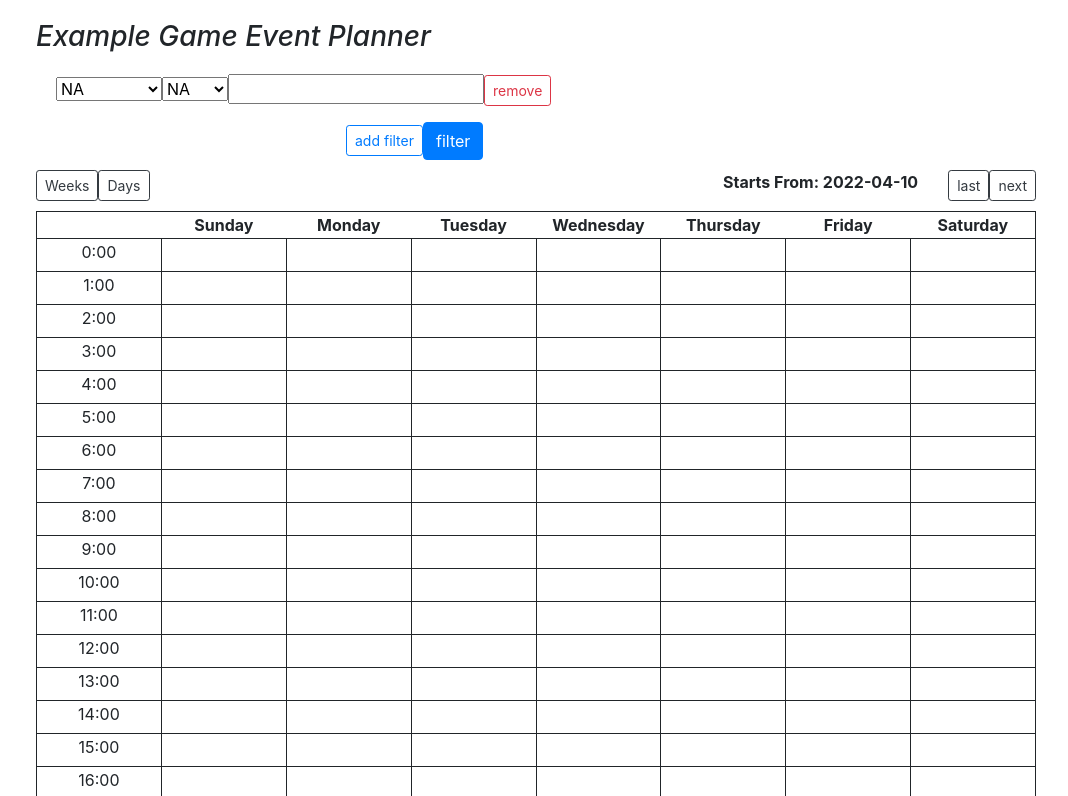
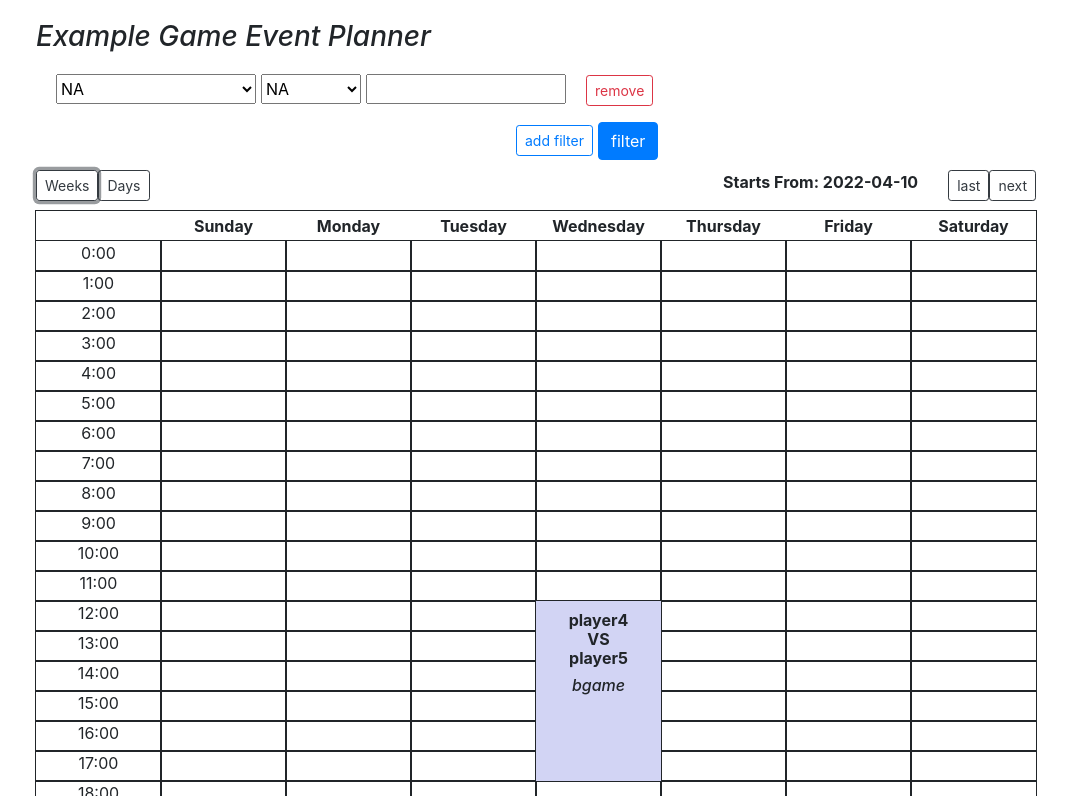
Before and after one commit to amyDing629/GamePlannerLibrary, a website: page pub/examples.html in a window 1280 px wide. Both pictures are taken after a click on the button "Weeks". Shown: the top 796 px of the page, without its empty margins (14-1082 px from the left). Drawn offline with nearby package versions, Linux system fonts and the light colour scheme; a web font is replaced by a local one.

Commit message:
add some features

```diff
--- a/pub/examples.js
+++ b/pub/examples.js
@@ -13,7 +13,7 @@ gamePlanner.addEvent('player3', 'player2', new Date(2022, 3, 5, 3, 0, 0, 0), {'t
 gamePlanner.addEvent('player1', 'player9', new Date(2022, 2, 23, 3, 0, 0, 0), {'type': 'tennis', 'location': 'montreal', 'gamename': 'big-grand', 'duration': 4});
 gamePlanner.addEvent('player4', 'player5', new Date(2022, 2, 27, 12, 0, 0, 0), {'type': 'basketball', 'location': 'toronto', 'gamename': 'bgame', 'duration': 6});
 gamePlanner.addEvent('player4', 'player5', new Date(2022, 3, 13, 12, 0, 0, 0), {'type': 'basketball', 'location': 'toronto', 'gamename': 'bgame', 'duration': 6});
-
+gamePlanner.addEvent('player4', 'player5', new Date(2022, 3, 13, 12, 0, 0, 0), {'type': 'basketball', 'location': 'toronto', 'gamename': 'bgame', 'duration': 6});
 let container = document.getElementById('library-content');
 let gameRenderer = new GameRenderer(gamePlanner, container);
 gameRenderer.addFilterVariables(['type', 'location', 'gamename']);
--- a/pub/game-planner.css
+++ b/pub/game-planner.css
@@ -16,9 +16,10 @@
 
 }
 
+
 #time-range {
+    font-weight: bold;
     float: right;
-    font-weight: bold;
 
 }
 
@@ -29,7 +30,7 @@
 }
 
 #filterButtons {
-    margin-left: 330px;
+    margin-left: 500px;
     margin-bottom: 10px;
 }
 
@@ -40,24 +41,35 @@
 
 #main-table{
     margin-top: 10px;
-    border: 1px solid;
+    outline: 1px solid;
     table-layout: fixed;
     width: 1000px;
     border-collapse: collapse;
     margin-left: 20px;
     height: 720;
     margin-bottom: 20px;
+    padding:0;
+    position: relative;
 }
 
 #main-table td{
-    border: 1px solid;
-    margin-left: 0px;
+    outline: 0.5px solid;
     text-align: center;
+    height: 30px;
+    padding:0;
 }
 
 #main-table th{
     text-align: center;
-    border-collapse: collapse;
+    /* border-collapse: collapse; */
+    width: 125px;
+    height: 30px;
+    padding:0;
+}
+
+#main-table tbody{
+    position: relative;
+    padding:0;
 }
 
 .planner_time{
@@ -66,18 +78,79 @@
 }
 .event_block{
     height: 30px;
+    width: 125px;
+    padding:0;
 }
 
 .event{
     width: 125px;
     overflow: auto;
-    border: 1px solid;
+    outline: 1px solid;
     font-size: 50%;
+    position: absolute;
+    background-color: rgb(210, 212, 244);
+    padding:0;
+    text-align: center;
+}
+
+.event-popup{
+    position: absolute;
+    background-color: rgb(255, 255, 255);
+    width: 400px;
+    height: 200px;
+    left: 300px;
+    top: 200px;
+
+}
+
+.event-popup-word{
+    font-size: 200%;
+    font-family: cursive;
+    position: absolute;
+    left: 100px;
+    top: 50px;
+
+}
+
+.players{
+    margin-top: 10px;
+    font-size: 200%;
+    font-weight: bold;
 
 }
 
 
 .game-name{
-    font-weight:bold;
+    font-style:oblique;
 
 }
+
+.event-day-div{
+    margin-top: 30px;
+    margin-left: 170px;
+    width: 700px;
+    outline: 1px solid;
+
+}
+
+.filter-operation{
+    margin-right: 5px;
+    width: 100px;
+    height: 30px;
+}
+
+.filter-variable{
+    margin-right: 5px;
+    width: 200px;
+    height: 30px;
+}
+
+.filter-input{
+    margin-right: 20px;
+    width: 200px;
+    height: 30px;
+}
+
+#add-filter{
+    margin-right: 5px;
+}
--- a/pub/game-planner.js
+++ b/pub/game-planner.js
@@ -3,6 +3,7 @@ class Event {
         this.player1 = player1;
         this.player2 = player2;
         this.startTime = startTime;
+        this.eventID = eventID;
         if ('duration' in options) {
             this.duration = options['duration'];
         }else{
@@ -27,6 +28,8 @@ function GamePlanner() {
 	this.events = [];
     this.numberOfEvents = 0;
     this.tableName = null;
+    this.latestTime = null;
+    this.earliestTime = null;
 }
 
 function GameRenderer(gamePlanner, container) {
@@ -45,7 +48,7 @@ function GameRenderer(gamePlanner, container) {
     } else {
         this.startDate = currentDate;
     }
-
+    this.filterStatus = [];
     this._buildButtons();
     this._bindEvents();
 
@@ -59,9 +62,16 @@ GamePlanner.prototype = {
 	addEvent: function(player1, player2, time, options) {
         this.numberOfEvent += 1;
 		this.events.push(new Event(player1, player2, time, this.numberOfevents, options));
+        if (this.latestTime == null || time.getTime() > this.latestTime.getTime()) {
+            this.latestTime = time;
+        }
+        if (this.earliestTime == null || time.getTime() < this.earliestTime.getTime()) {
+            this.earliestTime = time;
+        }
 	},
 
     removeEvent: function(eventID) {
+        let event;
         for (event of this.events) {
             if (event.eventID == eventID) {
                 this.events.remove(event);
@@ -97,7 +107,7 @@ GameRenderer.prototype = {
         this.daysButton.className = "btn btn-outline-dark btn-sm";
         this.filterButton = document.createElement('button');
         this.filterButton.innerHTML = 'filter';
-        this.filterButton.className = 'filter btn btn-primary';
+        this.filterButton.className = 'filter btn btn-primary btn';
         this.addFilterButton = document.createElement('button');
         this.addFilterButton.innerHTML = 'add filter';
         this.addFilterButton.id = 'add-filter';
@@ -114,20 +124,24 @@ GameRenderer.prototype = {
     _bindEvents: function() {
         this.weeksButton.addEventListener('click', () => {
             this.showByWeeks = true;
-            document.getElementById('game-planner').removeChild(document.getElementById('game-planner').lastChild);
             let currentDate = new Date();
             this.startDate = new Date(currentDate.setDate(currentDate.getDate() - currentDate.getDay()));
-            this.display();
+            // update main-table update
+            document.getElementById('time-range').innerHTML = 'Starts From: ' + this.startDate.toISOString().split('T')[0];
+            document.getElementById('game-planner').removeChild(document.getElementById('main-table'));
+            document.getElementById('game-planner').appendChild(this._displayTableByWeeks());
         });
         this.daysButton.addEventListener('click', () => {
             this.showByWeeks = false;
-            document.getElementById('game-planner').removeChild(document.getElementById('game-planner').lastChild);
             this.startDate = new Date();
-            this.display();
+            document.getElementById('time-range').innerHTML = 'Starts From: ' + this.startDate.toISOString().split('T')[0];
+            document.getElementById('game-planner').removeChild(document.getElementById('main-table'));
+            document.getElementById('game-planner').appendChild(this._displayTableByDays());
         });
         this.filterButton.addEventListener('click', () => {
             this.filteredEventList = this.gamePlanner.events;
             let filterDiv = document.getElementById('filterDiv');
+            this.filterStatus = [];
             let li;
             for (li of filterDiv.children[0].children){
                 let operationSelect = li.getElementsByClassName('filter-operation')[0];
@@ -139,7 +153,15 @@ GameRenderer.prototype = {
                     this._filterEvents(variable, value, operation);
                 }
             }
-            this.display();
+
+            // update main-table update
+            document.getElementById('game-planner').removeChild(document.getElementById('main-table'));
+            if (this.showByWeeks == true) {
+                document.getElementById('game-planner').appendChild(this._displayTableByWeeks());
+            }
+            else if (this.showByWeeks == false) {
+                document.getElementById('game-planner').appendChild(this._displayTableByDays());
+            }
 
         });
         this.addFilterButton.addEventListener('click', () => {
@@ -156,7 +178,16 @@ GameRenderer.prototype = {
                 this.startDate = new Date(this.startDate.setDate(this.startDate.getDate() - 1));
             }
 
-            this.display();
+            document.getElementById('time-range').innerHTML = 'Starts From: ' + this.startDate.toISOString().split('T')[0];
+            // update main-table update
+            document.getElementById('game-planner').removeChild(document.getElementById('main-table'));
+            if (this.showByWeeks == true) {
+                document.getElementById('game-planner').appendChild(this._displayTableByWeeks());
+            }
+            else if (this.showByWeeks == false) {
+                document.getElementById('game-planner').appendChild(this._displayTableByDays());
+            }
+
         });
         this.nextButton.addEventListener('click', () => {
             if (this.showByWeeks == true) {
@@ -166,7 +197,16 @@ GameRenderer.prototype = {
             else {
                 this.startDate = new Date(this.startDate.setDate(this.startDate.getDate() + 1));
             }
-            this.display();
+
+            document.getElementById('time-range').innerHTML = 'Starts From: ' + this.startDate.toISOString().split('T')[0];
+            // update main-table update
+            document.getElementById('game-planner').removeChild(document.getElementById('main-table'));
+            if (this.showByWeeks == true) {
+                document.getElementById('game-planner').appendChild(this._displayTableByWeeks());
+            }
+            else if (this.showByWeeks == false) {
+                document.getElementById('game-planner').appendChild(this._displayTableByDays());
+            }
         });
 
     },
@@ -289,9 +329,9 @@ GameRenderer.prototype = {
     },
 
     _filterEvents: function(variable, value, operation){
+        this.filterStatus.push([variable, value, operation]);
         let event;
         for (event of this.filteredEventList){
-            console.log(this.filteredEventList);
             if (operation == 'exists'){
                 this._eventExists(variable, value);
             }
@@ -309,7 +349,7 @@ GameRenderer.prototype = {
         this.showByWeeks = showByWeeks;
     },
 
-    _createFilterLi: function() {
+    _createFilterLi: function(filterEle) {
         let filterLi = document.createElement('li');
         let filterDescription = document.createElement('span');
         filterDescription.innerHTML = 'filter your events here';
@@ -347,6 +387,8 @@ GameRenderer.prototype = {
         });
 
         filterLi.appendChild(removeButton);
+
+
         return filterLi;
 
     },
@@ -366,10 +408,18 @@ GameRenderer.prototype = {
         gamePlannerDiv.appendChild(gamePlannerTitle);
 
         // filter bar
-        filterDiv = document.createElement('div');
+        let filterDiv = document.createElement('div');
         filterDiv.id = 'filterDiv';
-        filterUl = document.createElement('ul');
-        filterUl.appendChild(this._createFilterLi())
+        let filterUl = document.createElement('ul');
+
+        if (this.filterStatus.length == 0){
+            filterUl.appendChild(this._createFilterLi(null));
+        }
+
+        let filterEle;
+        for (filterEle of this.filterStatus){
+            filterUl.appendChild(this._createFilterLi(filterEle));
+        }
 
         filterButtonsDiv = document.createElement('div');
         filterButtonsDiv.id = 'filterButtons';
@@ -398,7 +448,6 @@ GameRenderer.prototype = {
 
         let timeRangeSpan = document.createElement('span');
         timeRangeSpan.id = 'time-range';
-        console.log(this.startDate);
         timeRangeSpan.innerHTML = 'Starts From: ' + this.startDate.toISOString().split('T')[0];
         optionBar.appendChild(timeRangeSpan);
 
@@ -443,11 +492,11 @@ GameRenderer.prototype = {
 
         let tbody = document.createElement('tbody');
         tbody.id = 'tbody';
-        for (let i = 0; i < 24; i++) {
+        for (let j = 0; j < 24; j++) {
             body_tr = document.createElement('tr');
             time_td = document.createElement('td');
             let eventTime;
-            eventTime = i.toString() + ':00';
+            eventTime = j.toString() + ':00';
             timeDiv = document.createElement('div');
             timeDiv.className = 'planner_time';
             timeDiv.innerHTML = eventTime;
@@ -462,57 +511,56 @@ GameRenderer.prototype = {
         }
 
         // loop a week's date and check if there's event on that day and display.
-    //     for (let i = 0; i<7; i++) {
-    //         eventBlock_td = document.createElement('td');
-    //         eventBlock_td.className = 'events';
-    //         for (let i = 0; i < 24; i++) {
-    //             eventBlockDiv = document.createElement('div');
-    //             eventBlockDiv.className = 'event_block';
-    //             eventBlock_td.appendChild(eventBlockDiv);
-    //         }
-    //         body_tr.appendChild(eventBlock_td);
-    //         let date = new Date(this.startDate);
-    //         date = new Date(date.setDate(date.getDate() + i));
-    //         let event;
-    //         for (event of this._filterEventsWithDate(date)){
-    //             eventDiv = document.createElement('div');
-    //             eventDiv.className = 'event';
-    //             eventDiv.style.setProperty('position', 'absolute');
-    //             eventDiv.style = "margin-top:" + 30*parseInt(event.startTime.getHours()).toString() + "px; ";
-    //             //eventDiv.style = height:" + (30*event.duration).toString() + ;
-    //             eventDiv.style.setProperty('height', (30*event.duration).toString() + 'px');
-    //             players_h6 = document.createElement('h6');
-    //             players_h6.className = 'players';
-    //             players_h6.innerHTML = event.player1 + ' VS ' + event.player2;
-    //             eventDiv.appendChild(players_h6);
+        for (let j = 0; j<7; j++) {
+            let date = new Date(this.startDate);
+            date = new Date(date.setDate(date.getDate() + j));
+            let event;
+            for (event of this._filterEventsWithDate(date)){
+                eventDiv = document.createElement('div');
+                eventDiv.className = 'event';
+                eventDiv.style.setProperty('position', 'absolute');
+                eventDiv.style = "top:" + 30*parseInt(event.startTime.getHours()).toString() + "px; ";
+                //eventDiv.style = height:" + (30*event.duration).toString() + ;
+                eventDiv.style.setProperty('height', (30*event.duration).toString() + 'px');
+                eventDiv.style.setProperty('left', (125*(j+1)).toString() + 'px');
+                players_h6 = document.createElement('h6');
+                players_h6.className = 'players';
+                players_h6.innerHTML = event.player1 + '<br>VS<br>' + event.player2;
+                eventDiv.appendChild(players_h6);
 
-    //             if (event.gamename != null){
-    //                 name_h6 = document.createElement('h6');
-    //                 name_h6.className = 'game-name';
-    //                 name_h6.innerHTML = event.gamename;
-    //                 eventDiv.appendChild(name_h6);
-    //             }
+                if (event.gamename != null){
+                    name_h6 = document.createElement('h6');
+                    name_h6.className = 'game-name';
+                    name_h6.innerHTML = event.gamename;
+                    eventDiv.appendChild(name_h6);
+                }
 
-    //             if (event.type != null){
-    //                 type_h6 = document.createElement('h6');
-    //                 type_h6.className = 'game-type';
-    //                 type_h6.innerHTML = event.type;
-    //                 eventDiv.appendChild(type_h6);
-    //             }
+                tbody.appendChild(eventDiv);
+            }
+        }
 
-    //             if (event.location != null){
-    //                 location_h6 = document.createElement('h6');
-    //                 location_h6.className = 'game-location';
-    //                 location_h6.innerHTML = event.location;
-    //                 eventDiv.appendChild(location_h6);
-    //             }
+        mainTable.appendChild(tbody);
+        this._noEventNotif(mainTable);
+        return mainTable;
 
-    //             eventBlock_td.appendChild(eventDiv);
-    //         }
-            // body_tr.appendChild(eventBlock_td);
-    //     }
-        mainTable.appendChild(tbody);
-        return mainTable;
+    },
+
+    _noEventNotif: function(mainTable){
+        let popupEventNotif = document.createElement('div');
+        popupEventNotif.className = 'event-popup';
+        popupWordEvent = document.createElement('span');
+        popupWordEvent.className = 'event-popup-word'
+        popupEventNotif.appendChild(popupWordEvent);
+
+        if (this.startDate.getTime() > this.gamePlanner.latestTime.getTime()){
+            popupWordEvent.innerHTML = 'No Future Events';
+            mainTable.appendChild(popupEventNotif);
+        }
+        if (this.startDate.getTime() < this.gamePlanner.earliestTime.getTime()){
+            popupWordEvent.innerHTML = 'No Earlier Events';
+            mainTable.appendChild(popupEventNotif);
+        }
+
 
     },
 
@@ -522,11 +570,13 @@ GameRenderer.prototype = {
 
     _displayTableByDays: function() {
         const dayMainDiv = document.createElement('div');
+        dayMainDiv.id = 'main-table';
         let filterDateEvents = this._filterEventsWithDate(this.startDate);
         let event;
         for (event of filterDateEvents){
             dayMainDiv.appendChild(this._displayEachEventDays(event));
         }
+        this._noEventNotif(dayMainDiv);
         return dayMainDiv;
     },
 
```
